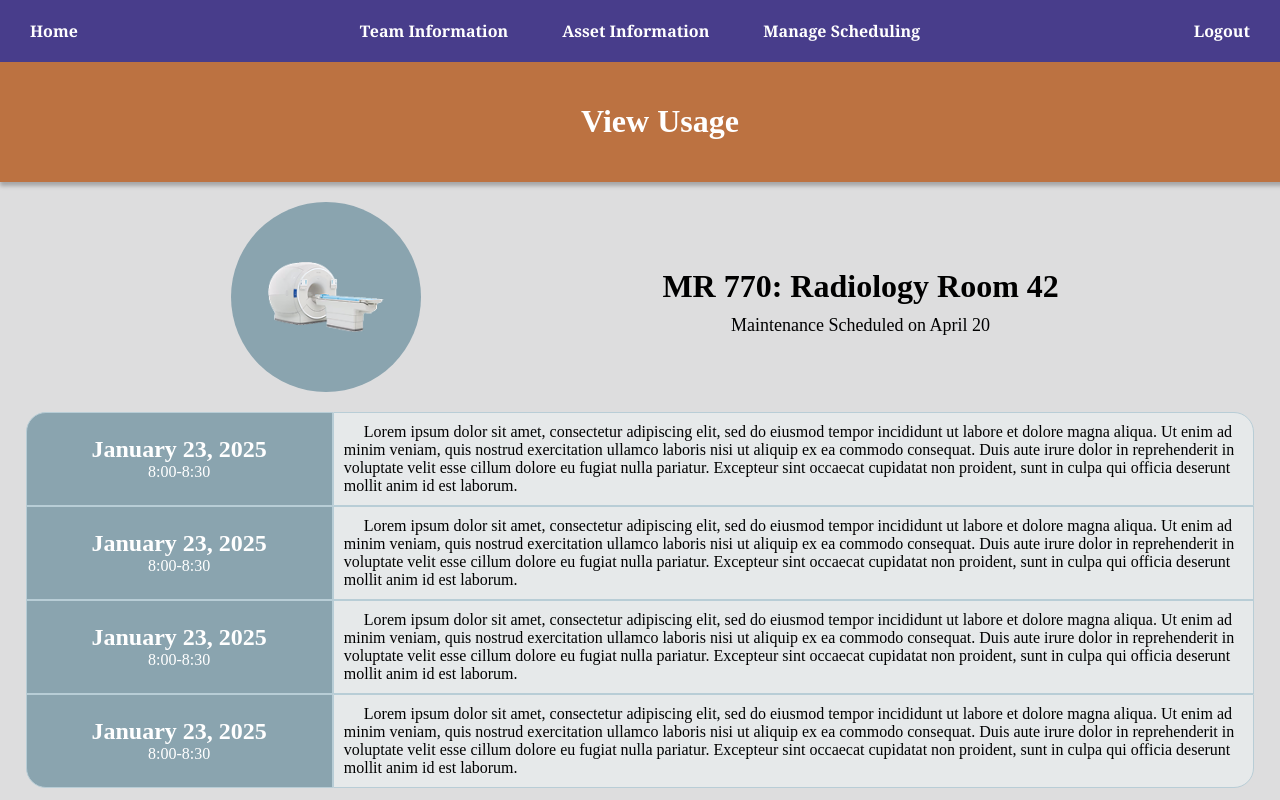
After one commit to Str-Josh/MaintenanceAssistant, a Flask app: page /view-usage in a window 1280 px wide. The commit adds this page. Run offline with Flask 3, Linux system fonts and the light colour scheme; a user stored in the database is signed in.

Commit message:
pushing again

```diff
--- a/static/pages/stylesheet.css
+++ b/static/pages/stylesheet.css
@@ -10,6 +10,7 @@
   --light-blue: #8AA4AF;
   --text-box: #F5F2F2;
   --pale-blue: #B8CDD6;
+  --grid-info: #E6E9EA;
 }
 
 /* OVERALL STYLE */
@@ -130,6 +131,7 @@ img{
     border-radius: 20px;
     border: none;
     padding: 5px;
+    margin: 0 2%;
 }
 
 .dateBox {
@@ -138,6 +140,7 @@ img{
     border-radius: 20px;
     border: none;
     padding: 5px;
+    margin: 0 2%;
 }
 
 .messageBox {
@@ -147,6 +150,7 @@ img{
     padding: 5px;
     border: none;
     height: 325px;
+    margin: 0 0 0 2%;
 }
 
 .form {
@@ -440,3 +444,143 @@ img{
   .loginInput{
     padding: 10px;
   }
+
+  /* Find asset */
+
+  .searchbar{
+    display: flex;
+    justify-content: center;
+  }
+
+  .searchbar .labeltext{
+    display: flex;
+    align-content: center;
+    flex-wrap: wrap;
+  }
+
+  .searchbar .textbox{
+    padding: 5px 10px;
+  }
+
+  .labeltext{
+    text-align: right;
+    padding: 0 5px;
+    color: var(--main-blue);
+  }
+  .textbox{
+    fill: var(--text-box);
+    box-shadow: 0px 4px 4px 0px rgba(0, 0, 0, 0.25) inset;
+    border-radius: 20px;
+    border: none;
+    margin: 20px;
+  }
+
+  .searchbar .labeltext{
+    width: 10%;
+
+  }
+  .searchbar .textbox{
+    width: 70%;
+  }
+
+  .results{
+    display: grid;
+    grid-template-columns: 1fr 3fr;
+    margin: 0 2%;
+    width: 96%;
+    border: none;
+    background: unset;
+  }
+  .gridLeft{
+    background-color: var(--light-blue);
+    border: #B8CDD6 solid 1px;
+    display: grid;
+    justify-content: center;
+    padding: 10px;
+  }
+  .gridRight{
+    align-content: center;
+    background-color: var(--grid-info);
+    border: #B8CDD6 solid 1px;
+  }
+  .upperLeft{
+    border-radius: 20px 0 0 0;
+  }
+  .bottomLeft{
+    border-radius: 0 0 0 20px;
+  }
+  .upperRight{
+    border-radius: 0 20px 0 0;
+  }
+  .bottomRight{
+    border-radius: 0 0 20px 0;
+  }
+  .assetDescrip{
+    padding: 10px;
+    font-weight: bold;
+    font-size: xx-large;
+    text-align: center;
+  }
+  .scheduled{
+    padding: 10px;
+    font-weight: lighter;
+    font-size: large;
+    text-align: center;
+  }
+
+  /* view usage */
+  .usagedate{
+    display: flex;
+    flex-direction: column;
+  }
+  .dateHead{
+    font-size: x-large;
+    font-weight: bold;
+    text-align: center;
+    color: white;
+  }
+
+  .timeSubHead{
+    font-size: medium;
+    font-weight: lighter;
+    text-align: center;
+    color: white;
+  }
+  .notes{
+    padding: 10px;
+    inset: 20px;
+    padding: 10px;
+    text-indent: 20px;
+  }
+
+  .assetDisplay{
+    display: flex;
+    justify-content: space-evenly;
+    align-items: center;
+  }
+
+  .assetCircle{
+    height: 150px;
+    width: 150px;
+    background: var(--light-blue);
+    border-radius: 50%;
+    padding: 20px;
+    display: flex;
+    justify-content: center;
+    align-items: center;
+    margin: 20px;
+  }
+
+  .assetInfo{
+    text-align: center;
+  }
+
+  .assetHead{
+    font-size: xx-large;
+    font-weight: bolder;
+    padding: 10px;
+  }
+
+  .assetSubHead{
+    font-size: large;
+  }
--- a/templates/pages/sendrequest.html
+++ b/templates/pages/sendrequest.html
@@ -6,7 +6,7 @@
 <head>
     <meta charset="UTF-8">
     <meta name="viewport" content="width=device-width, initial-scale=1.0">
-    <title>Document</title>
+    <title>Send Request</title>
     <link rel="stylesheet" href="/static/pages/stylesheet.css">
     <!-- <link rel="icon" type="image/png" href="static/img/logo.png"> -->
 </head>
--- /dev/null
+++ b/templates/pages/usagelog.html
@@ -0,0 +1,95 @@
+{% extends "layouts/nav.html" %}
+{% block content %}
+
+<!DOCTYPE html>
+<html lang="en">
+<head>
+    <meta charset="UTF-8">
+    <meta name="viewport" content="width=device-width, initial-scale=1.0">
+    <title>Document</title>
+    <link rel="stylesheet" href="/static/pages/stylesheet.css">
+</head>
+
+<body>
+    <div class="usage subheader">
+        <h1 class="title">
+            View Usage
+        </h1>
+    </div>
+
+
+
+    <div class="assetDisplay">
+        <div class="assetCircle">
+            <img src="/static/img/mri.png">
+        </div>
+        <div class="assetInfo">
+            <div class="assetHead">
+                MR 770: Radiology Room 42
+            </div>
+            <div class="assetSubHead">
+                Maintenance Scheduled on April 20
+            </div>
+        </div>
+    </div>
+
+
+    <div class="results" >
+        <div class="gridLeft upperLeft usagedate">
+            <div class="dateHead">
+                January 23, 2025
+            </div>
+            <div class="timeSubHead">
+                8:00-8:30
+            </div>
+        </div>
+        <div class="gridRight upperRight notes">
+            Lorem ipsum dolor sit amet, consectetur adipiscing elit, sed do eiusmod tempor incididunt ut labore et dolore magna aliqua. Ut enim ad minim veniam, quis nostrud exercitation ullamco laboris nisi ut aliquip ex ea commodo consequat. Duis aute irure dolor in reprehenderit in voluptate velit esse cillum dolore eu fugiat nulla pariatur. Excepteur sint occaecat cupidatat non proident, sunt in culpa qui officia deserunt mollit anim id est laborum.
+        </div>
+    </div>
+    <div class="results">
+        <div class="gridLeft usagedate">
+            <div class="dateHead">
+                January 23, 2025
+            </div>
+            <div class="timeSubHead">
+                8:00-8:30
+            </div>
+        </div>
+        <div class="gridRight notes">
+            Lorem ipsum dolor sit amet, consectetur adipiscing elit, sed do eiusmod tempor incididunt ut labore et dolore magna aliqua. Ut enim ad minim veniam, quis nostrud exercitation ullamco laboris nisi ut aliquip ex ea commodo consequat. Duis aute irure dolor in reprehenderit in voluptate velit esse cillum dolore eu fugiat nulla pariatur. Excepteur sint occaecat cupidatat non proident, sunt in culpa qui officia deserunt mollit anim id est laborum.
+        </div>
+    </div>
+    <div class="results">
+        <div class="gridLeft usagedate">
+            <div class="dateHead">
+                January 23, 2025
+            </div>
+            <div class="timeSubHead">
+                8:00-8:30
+            </div>
+        </div>
+        <div class="gridRight notes">
+            Lorem ipsum dolor sit amet, consectetur adipiscing elit, sed do eiusmod tempor incididunt ut labore et dolore magna aliqua. Ut enim ad minim veniam, quis nostrud exercitation ullamco laboris nisi ut aliquip ex ea commodo consequat. Duis aute irure dolor in reprehenderit in voluptate velit esse cillum dolore eu fugiat nulla pariatur. Excepteur sint occaecat cupidatat non proident, sunt in culpa qui officia deserunt mollit anim id est laborum.
+        </div>
+    </div>
+    <div class="results">
+        <div class="gridLeft bottomLeft usagedate">
+            <div class="dateHead">
+                January 23, 2025
+            </div>
+            <div class="timeSubHead">
+                8:00-8:30
+            </div>
+        </div>
+        <div class="gridRight bottomRight notes">
+            Lorem ipsum dolor sit amet, consectetur adipiscing elit, sed do eiusmod tempor incididunt ut labore et dolore magna aliqua. Ut enim ad minim veniam, quis nostrud exercitation ullamco laboris nisi ut aliquip ex ea commodo consequat. Duis aute irure dolor in reprehenderit in voluptate velit esse cillum dolore eu fugiat nulla pariatur. Excepteur sint occaecat cupidatat non proident, sunt in culpa qui officia deserunt mollit anim id est laborum.
+        </div>
+    </div>
+
+
+
+</body>
+</html>
+
+{% endblock %}
```
Also changed, not shown: templates/pages/reportbreak.html (+23 -2 lines), static/img/AlertRed.png (added), static/img/bell.png (added), static/img/logo.png, static/img/mri.png (added), static/img/pagewriter.png (added), static/img/ultrasound.png (added). Lines whose indentation alone changed are shown as unchanged.
